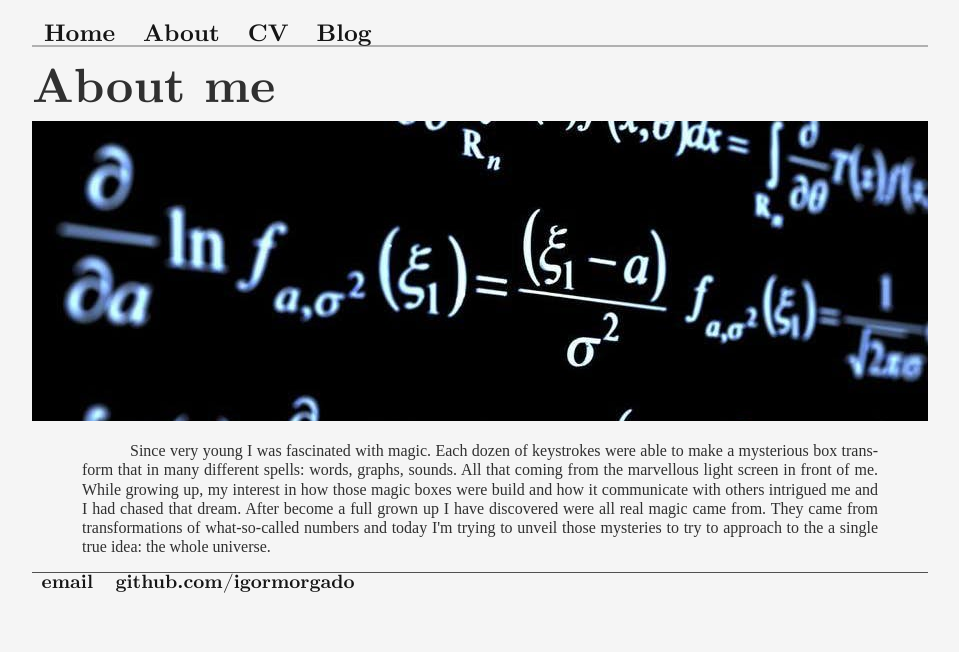
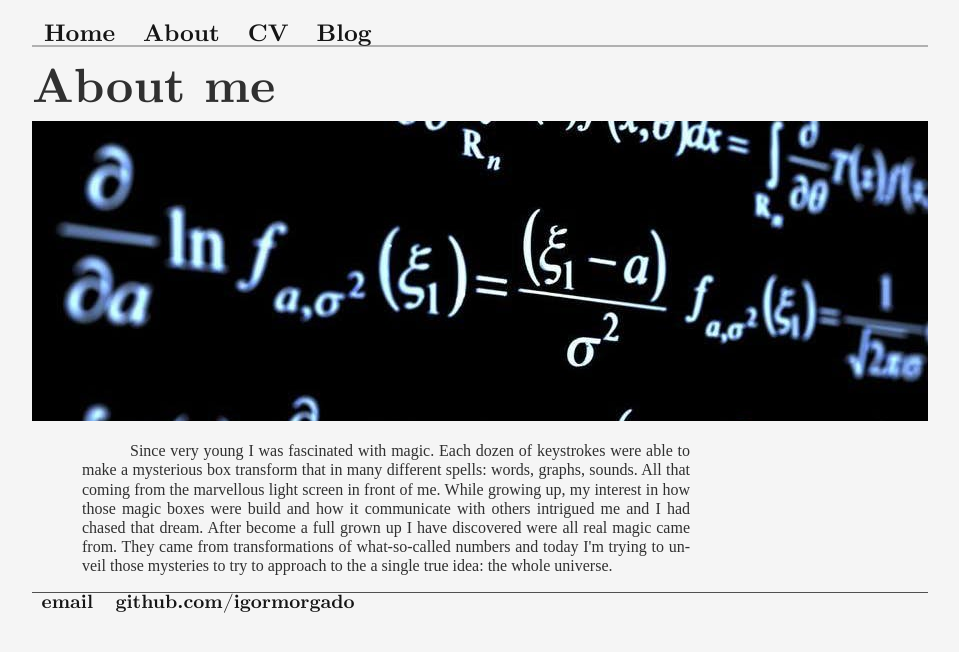
Before and after one commit to igormorgado/igormorgado.github.io, a Jekyll site: the page built from about/index.html, in a window 1280 px wide. Shown: the top 652 px of the page, without its empty margins (160-1119 px from the left). Built offline with Jekyll 4.4.1, drawn with Linux system fonts in a browser that asks for light colours; some web fonts are replaced.

Commit message:
Max size

```diff
--- a/css/main.css
+++ b/css/main.css
@@ -65,6 +65,7 @@ p {
   margin-bottom: 1em;
   text-indent: 3em;
   text-align: justify;
+  max-width: 38em;
 }
 
 blockquote {
```
